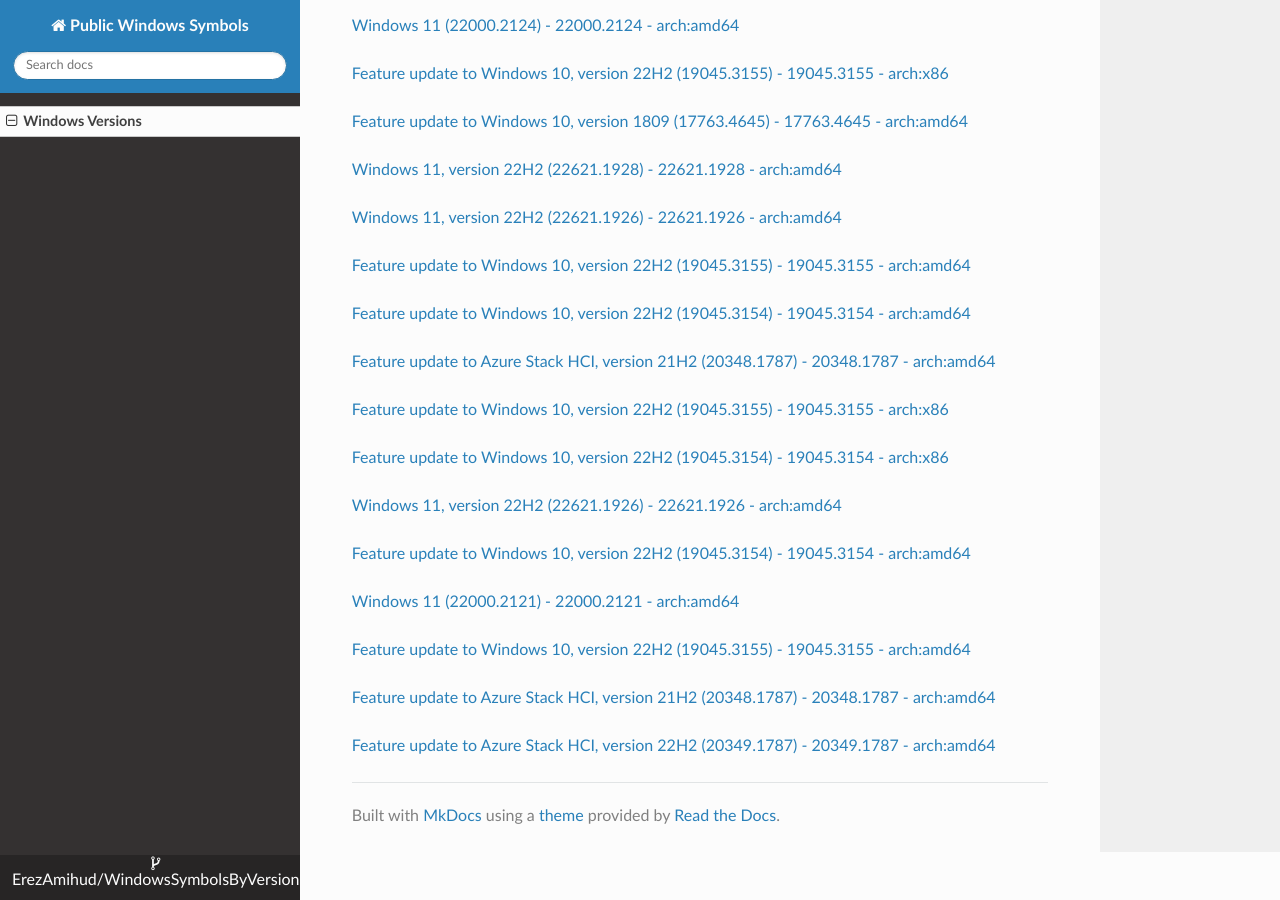
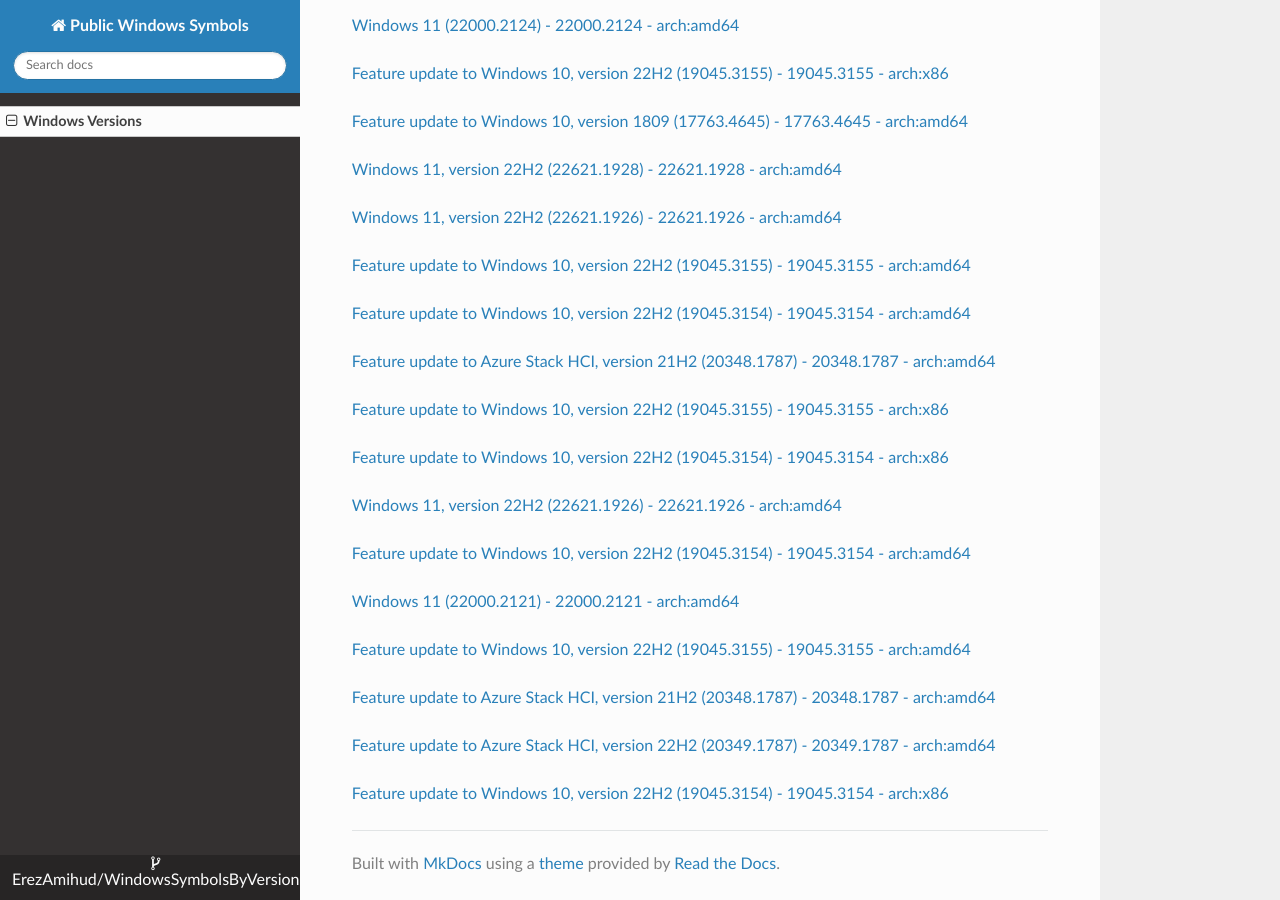
Before and after one commit to ErezAmihud/WindowsSymbolsByVersion, an MkDocs documentation site: the page built from docs/index.md, in a window 1280 px wide and 900 px high, scrolled down 29117 px. Built offline with MkDocs 1.6.1, drawn with Linux system fonts in a browser that asks for light colours; nearby versions of some CDN libraries.

Commit message:
Automated commit, add manifest for 4d9217dd-3d1a-43c9-8151-ae28469e3922

```diff
--- a/docs/index.md
+++ b/docs/index.md
@@ -1669,3 +1669,6 @@
 
 
 [Feature update to Azure Stack HCI, version 22H2 (20349.1787) - 20349.1787 - arch:amd64](https://github.com/ErezAmihud/WindowsSymbolsByVersion/blob/main/manifests/bfb0ef95-a13e-494e-9389-ae83fcc66bcf.manifest)
+
+
+[Feature update to Windows 10, version 22H2 (19045.3154) - 19045.3154 - arch:x86](https://github.com/ErezAmihud/WindowsSymbolsByVersion/blob/main/manifests/4d9217dd-3d1a-43c9-8151-ae28469e3922.manifest)
```
Also changed, not shown: process_builds.json (+1 -1 lines).
